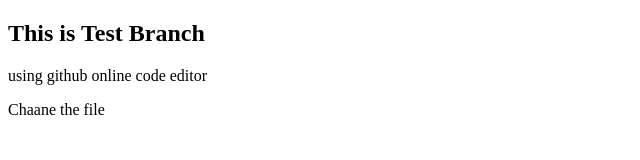
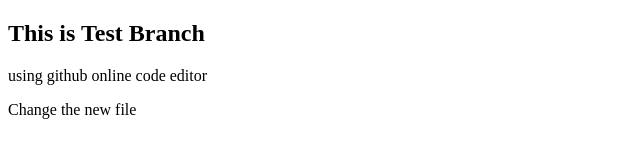
Before and after one commit to bawanioshadi/This-is-my-first-github-project, a plain HTML site: page index.html in a window 1280 px wide. Shown: the full height of the page, 0-640 px from the left. Drawn offline with Linux system fonts and the light colour scheme.

Commit message:
Update index.html

```diff
--- a/index.html
+++ b/index.html
@@ -9,7 +9,7 @@
 
     <h2>This is Test Branch</h2>
     <p> using github online code editor</p>
-    <p>Chaane the file</p>
+    <p>Change the new file</p>
 
 </body>
 </html>
```
